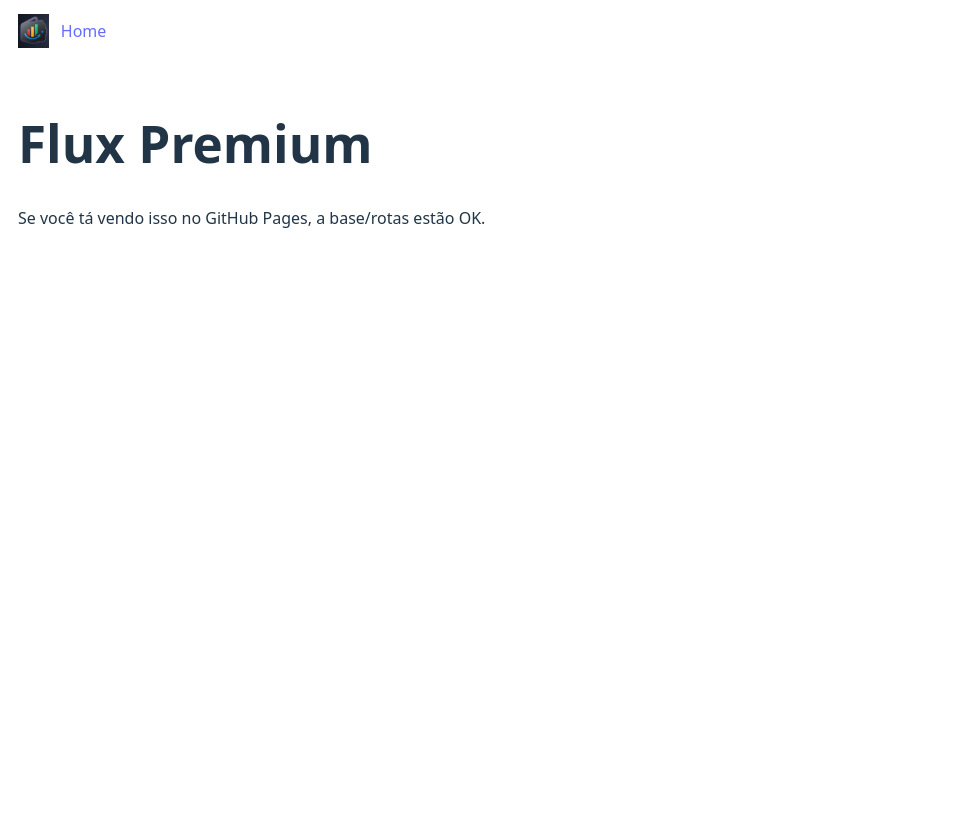
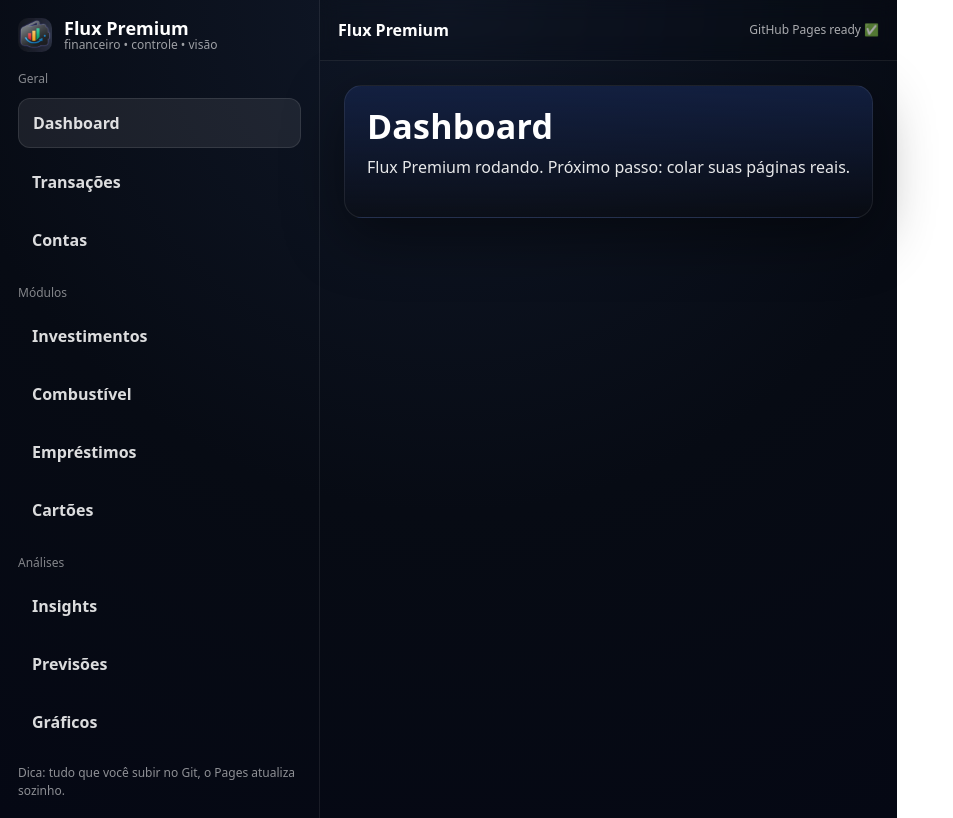
Before and after one commit to marianatsq97-ctrl/flux-premium, a React (Vite) app: page /#/dashboard in a window 1280 px wide. Before the commit this address led to /#/. Shown: the whole page, without its empty margins (0-953 px from the left). Built offline with nearby package versions, Linux system fonts and the light colour scheme.

Commit message:
fix: sidebar nav without home

```diff
--- a/src/App.jsx
+++ b/src/App.jsx
@@ -1,13 +1,20 @@
 import { Routes, Route, Navigate } from "react-router-dom";
 import Layout from "./layout/Layout.jsx";
-import Home from "./pages/Home.jsx";
+
+import Dashboard from "./pages/Dashboard.jsx";
+import Transactions from "./pages/Transactions.jsx";
+import Investments from "./pages/Investments.jsx";
 
 export default function App() {
   return (
     <Routes>
       <Route element={<Layout />}>
-        <Route path="/" element={<Home />} />
-        <Route path="*" element={<Navigate to="/" replace />} />
+        {/* rota padrão */}
+        <Route index element={<Navigate to="/dashboard" replace />} />
+
+        <Route path="dashboard" element={<Dashboard />} />
+        <Route path="transactions" element={<Transactions />} />
+        <Route path="investments" element={<Investments />} />
       </Route>
     </Routes>
   );
--- a/src/layout/Layout.jsx
+++ b/src/layout/Layout.jsx
@@ -1,31 +1,149 @@
-import { Outlet, Link } from "react-router-dom";
+import { Outlet, NavLink } from "react-router-dom";
+
+const linkBaseStyle = {
+  display: "block",
+  padding: "12px 14px",
+  borderRadius: 12,
+  textDecoration: "none",
+  color: "rgba(255,255,255,0.86)",
+  fontWeight: 600,
+};
+
+const linkActiveStyle = {
+  background: "rgba(255,255,255,0.08)",
+  border: "1px solid rgba(255,255,255,0.10)",
+};
+
+function SideLink({ to, children }) {
+  return (
+    <NavLink
+      to={to}
+      style={({ isActive }) => ({
+        ...linkBaseStyle,
+        ...(isActive ? linkActiveStyle : null),
+      })}
+      end
+    >
+      {children}
+    </NavLink>
+  );
+}
 
 export default function Layout() {
+  // logo em public/ (case-sensitive no GitHub Pages)
   const logoSrc = `${import.meta.env.BASE_URL}logo-flux.png`;
+
   return (
-    <div style={{ minHeight: "100vh" }}>
-      <header
+    <div
       style={{
-          display: "flex",
-          alignItems: "center",
-          gap: 12,
-          padding: "14px 18px",
-          borderBottom: "1px solid rgba(255,255,255,0.12)",
+        minHeight: "100vh",
+        display: "grid",
+        gridTemplateColumns: "320px 1fr",
+        background:
+          "radial-gradient(circle at top, #101828 0%, #070b14 55%, #050814 100%)",
+        color: "white",
       }}
     >
+      {/* SIDEBAR */}
+      <aside
+        style={{
+          borderRight: "1px solid rgba(255,255,255,0.08)",
+          padding: 18,
+          display: "flex",
+          flexDirection: "column",
+          gap: 18,
+        }}
+      >
+        {/* Brand */}
+        <div style={{ display: "flex", alignItems: "center", gap: 12 }}>
           <img
             src={logoSrc}
             alt="Flux Premium"
-          style={{ height: 34, width: "auto" }}
+            style={{ width: 34, height: 34, borderRadius: 10 }}
           />
-        <nav style={{ display: "flex", gap: 12 }}>
-          <Link to="/" style={{ textDecoration: "none" }}>Home</Link>
-        </nav>
+          <div style={{ lineHeight: 1.1 }}>
+            <div style={{ fontWeight: 800, fontSize: 18 }}>Flux Premium</div>
+            <div style={{ fontSize: 12, color: "rgba(255,255,255,0.6)" }}>
+              financeiro • controle • visão
+            </div>
+          </div>
+        </div>
+
+        {/* NAV */}
+        <div style={{ display: "flex", flexDirection: "column", gap: 10 }}>
+          <div style={{ fontSize: 12, color: "rgba(255,255,255,0.5)" }}>
+            Geral
+          </div>
+
+          {/* ✅ sem Home / sem "/" */}
+          <SideLink to="/dashboard">Dashboard</SideLink>
+          <SideLink to="/transactions">Transações</SideLink>
+          <SideLink to="/bills">Contas</SideLink>
+
+          <div
+            style={{
+              marginTop: 10,
+              fontSize: 12,
+              color: "rgba(255,255,255,0.5)",
+            }}
+          >
+            Módulos
+          </div>
+
+          <SideLink to="/investments">Investimentos</SideLink>
+          <SideLink to="/fuel">Combustível</SideLink>
+          <SideLink to="/loans">Empréstimos</SideLink>
+          <SideLink to="/cards">Cartões</SideLink>
+
+          <div
+            style={{
+              marginTop: 10,
+              fontSize: 12,
+              color: "rgba(255,255,255,0.5)",
+            }}
+          >
+            Análises
+          </div>
+
+          <SideLink to="/insights">Insights</SideLink>
+          <SideLink to="/forecast">Previsões</SideLink>
+          <SideLink to="/charts">Gráficos</SideLink>
+        </div>
+
+        {/* Footer */}
+        <div style={{ marginTop: "auto", color: "rgba(255,255,255,0.55)" }}>
+          <div style={{ fontSize: 12 }}>
+            Dica: tudo que você subir no Git, o Pages atualiza sozinho.
+          </div>
+        </div>
+      </aside>
+
+      {/* CONTENT */}
+      <section style={{ display: "flex", flexDirection: "column" }}>
+        {/* TOPBAR */}
+        <header
+          style={{
+            height: 60,
+            display: "flex",
+            alignItems: "center",
+            justifyContent: "space-between",
+            padding: "0 18px",
+            borderBottom: "1px solid rgba(255,255,255,0.08)",
+            background: "rgba(0,0,0,0.12)",
+            backdropFilter: "blur(10px)",
+          }}
+        >
+          <div style={{ fontWeight: 800 }}>Flux Premium</div>
+          <div style={{ fontSize: 12, color: "rgba(255,255,255,0.65)" }}>
+            GitHub Pages ready ✅
+          </div>
         </header>
 
-      <main style={{ padding: 18 }}>
+        {/* PAGE */}
+        <main style={{ padding: 24 }}>
           <Outlet />
         </main>
+      </section>
     </div>
   );
 }
--- a/src/pages/Home.jsx
+++ b/src/pages/Home.jsx
@@ -2,7 +2,7 @@ export default function Home() {
   return (
     <div>
       <h1>Flux Premium</h1>
-      <p>Se você tá vendo isso no GitHub Pages, a base/rotas estão OK.</p>
+      <p>Base do sistema funcionando.</p>
     </div>
   );
 }
```
Lines whose indentation alone changed are shown as unchanged.
